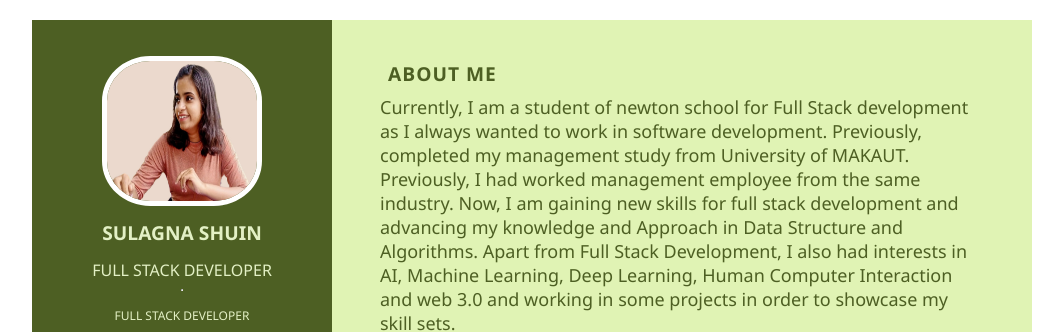
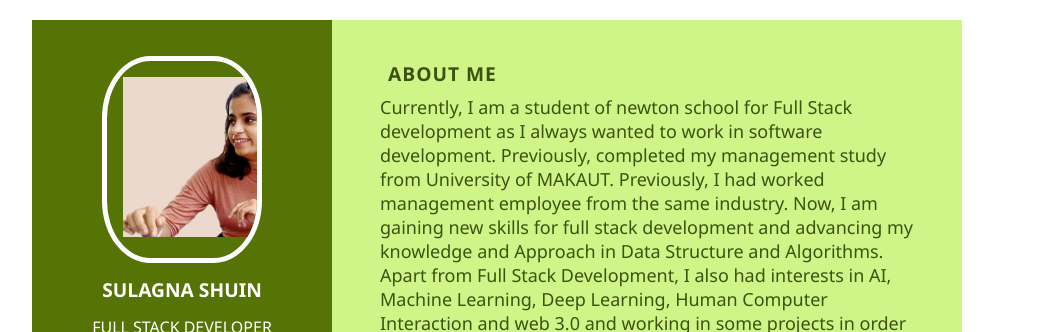
Before and after one commit to sulagnashuin99/responsiveresume, a plain HTML site: page index.html in a window 1280 px wide. Shown: the top 332 px of the page, without its empty margins (32-1095 px from the left). Drawn offline with Linux system fonts and the light colour scheme.

Commit message:
Update style.css

```diff
--- a/style.css
+++ b/style.css
@@ -18,15 +18,10 @@
     grid-column: span 1;
     font-size: large;
     font-weight: 500;
-    background-color: rgb(77, 95, 35);
-    color: rgb(227, 240, 197);
+    background-color: rgb(86, 116, 5);
+    color: rgb(255, 255, 255);
 }
-.right-main-content{
-    background-color: rgb(224, 243, 180);
-    color: rgb(77, 95, 35);
-    height: 100%;
 
-}
 .left-content {
     padding: 1rem;
 }
@@ -49,13 +44,14 @@
     border-radius: 30%;
     overflow: hidden;
     cursor: grab;
+    padding: 1rem;
+
 }
 
 .profile-image img {
-    height: 140px;
-    width: 155px;
-    object-fit: auto;
-    margin-bottom: -5px;
+    height: 160px;
+    width: auto;
+    object-fit: fill;
 }
 
 .profile-image img:hover {
@@ -120,8 +116,9 @@
     grid-column: span 1 / span 2;
     font-size: large;
     font-weight: 500;
-    background-color: azure;
-    color: rgb(24, 30, 32);
+    background-color: rgb(207, 245, 137);
+    color: rgb(62, 82, 16);
+    width: 90%;
 }
 
 .right-title {
```
